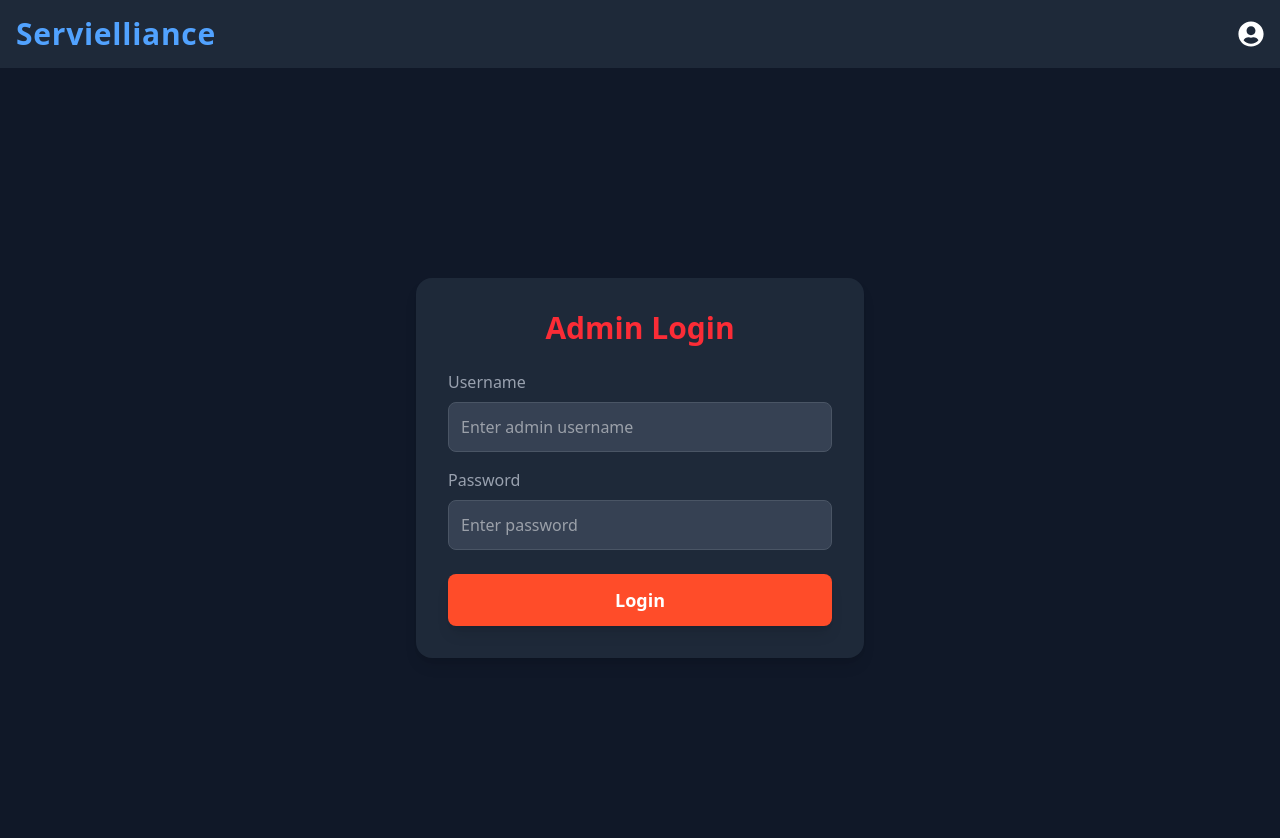
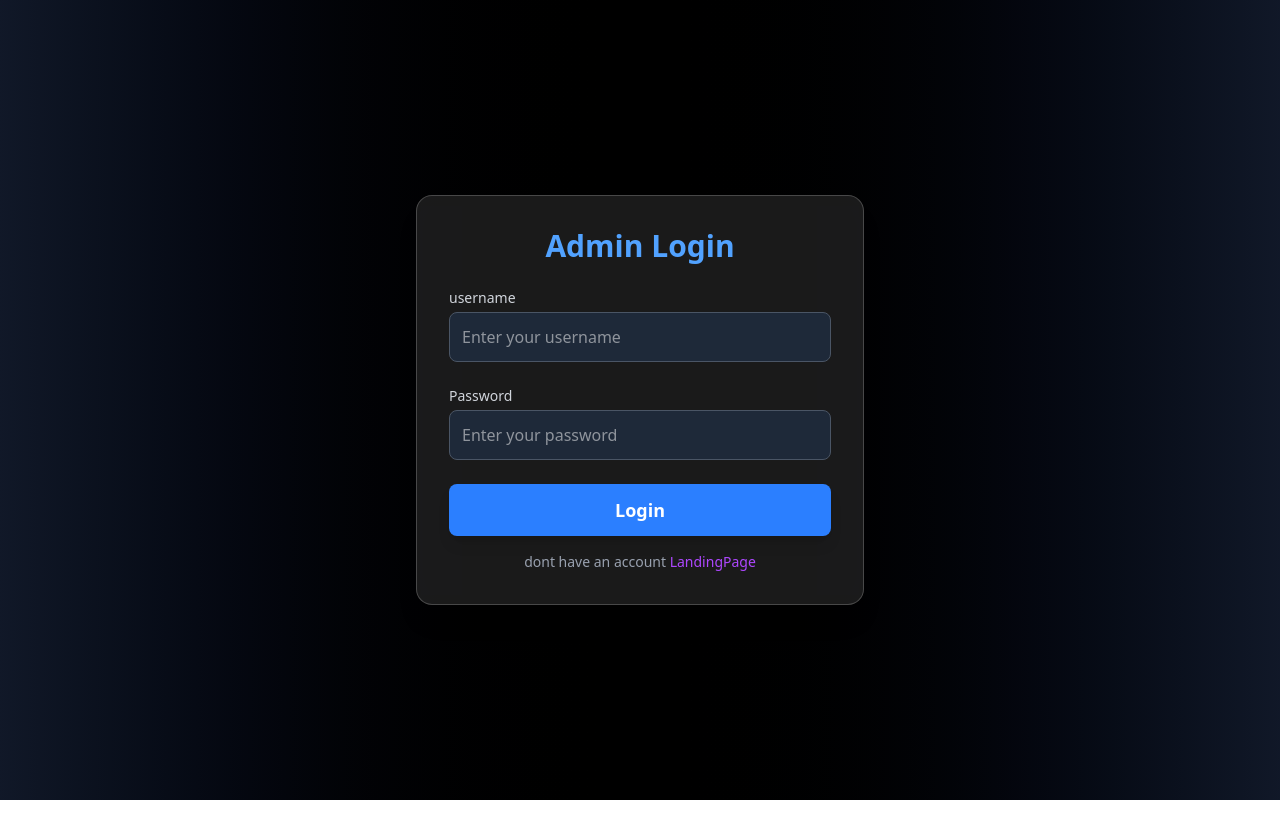
Before and after one commit to Nikk118/Servilanc, a React (Vite) app in the folder frontend/: page /admin/login in a window 1280 px wide. Shown: the top 838 px of the page. After the commit the page ends 800 px from the top, so only its background shows below. Built offline with nearby package versions, Linux system fonts and the light colour scheme; no server answers.

Commit message:
logins done

```diff
--- a/frontend/src/App.jsx
+++ b/frontend/src/App.jsx
@@ -1,35 +1,53 @@
 import React, { useEffect } from "react";
 import { Routes, Route } from "react-router-dom";
 import LandingPage from "./pages/Landing";
-import SignUp from "./Components/SignUp/SignUp";
-import LoginAsAdmin from "./pages/LoginAsAdmin";
-import LoginAsUser from "./Components/LoginAsUser/LoginAsUser";
+import SignUp from "./pages/SignUp";
+import LoginAdmin from "./pages/LoginAsAdmin";
+import LoginAsUser from "./pages/LoginAsUser";
 import LoginProfessional from "./pages/LoginProfessional"
-import Home from "./Components/home/home";
+import Home from "./pages/home";
 import { useAuthStore } from "./store/userAuthStore";
 import Navbar from "./Components/nav/Navbar";
 import { Toaster } from "react-hot-toast";
+import { useProfessionalStore } from "./store/useProfessionalStore";
+import ProfessionalHome from "./pages/ProfessionalHome";
+import NotFound from "./pages/NotFound";
+import AdminHome from "./pages/AdminHome";
+import { useAdminStore } from "./store/useAdminStore";
 
 
 
 export default function App() {
   const { authUser, checkAuth } = useAuthStore();
+  const {authProfessional,checkProfessional}=useProfessionalStore()
+  const {authAdmin,checkAdmin}=useAdminStore()
 
   useEffect(() => {
     checkAuth();
-  }, [checkAuth]);
+    checkProfessional();
+    checkAdmin();
+  }, [checkAuth, checkProfessional,checkAdmin]);
 
   return (
     <>
-      <Navbar />
+    {console.log(authAdmin)}
+    {console.log(authProfessional)}
+    {console.log(authUser)}
+
+    {authUser && <Navbar />}
+
       <Toaster position="top-center" reverseOrder={false} />
        <Routes>
           <Route path="/" element={authUser ? <Home /> : <LandingPage />} />
             <Route path="/login" element={authUser ? <Home /> : <LoginAsUser />} />
             <Route path="/professional/login" element={authUser ? <Home /> : <LoginProfessional />} />
-        <Route path="/admin/login" element={<LoginAsAdmin />} />
+            <Route path="/professional/home" element={authProfessional?<ProfessionalHome/>:<LoginProfessional />}/>
+            <Route path="/admin/login" element={authAdmin?<AdminHome />:<LoginAdmin />} />
+            <Route path="/admin/home" element={authAdmin?<AdminHome />:<LoginAdmin />} />
+
             <Route path="/signup" element={authUser ? <Home /> : <SignUp />} />
             <Route path="/home" element={authUser ? <Home />:<LoginAsUser />} />
+            <Route path="*" element={<NotFound/>}/>
        </Routes>
     </>
   );
--- a/frontend/src/Components/nav/Navbar.jsx
+++ b/frontend/src/Components/nav/Navbar.jsx
@@ -10,9 +10,9 @@ function Navbar() {
   return (
     <nav className="bg-gray-800 p-4 shadow-lg flex justify-between items-center">
       {/* Logo */}
-      <Link to="/home" className="text-3xl font-extrabold tracking-wide text-blue-400">
+      <div  className="text-3xl font-extrabold tracking-wide text-blue-400">
         Servielliance
-      </Link>
+      </div>
 
       {/* Navigation Links */}
       {authUser&&(
--- /dev/null
+++ b/frontend/src/pages/AdminHome.jsx
@@ -0,0 +1,15 @@
+import React from 'react'
+import { useAdminStore } from '../store/useAdminStore'
+
+function AdminHome() {
+    const {authAdmin,adminLogout}=useAdminStore()
+  return (
+    <div>
+      <h1>Admin: {authAdmin?.admin?.username || "Not Logged In"}</h1>
+
+    <button onClick={adminLogout}>logout</button>
+    </div>
+  )
+}
+
+export default AdminHome
--- a/frontend/src/pages/LoginAsAdmin.jsx
+++ b/frontend/src/pages/LoginAsAdmin.jsx
@@ -1,88 +1,88 @@
-import React, { useState } from "react";
+import { useState } from "react";
 import { useNavigate } from "react-router-dom";
-import axios from "axios";
+
 import { motion } from "framer-motion";
+import { useAdminStore } from "../store/useAdminStore";
 
-export default function LoginAsAdmin() {
-  const [formData, setFormData] = useState({
-    username: "",
-    password: "",
-  });
+export default function LoginAdmin() {
+  const [formData, setFormData] = useState({ username: "", password: "" });
+  const navigate = useNavigate();
+  const {adminLogin,isAdminLogin}=useAdminStore()
 
-  const [error, setError] = useState("");
-  const navigate = useNavigate();
 
   const handleChange = (e) => {
     const { name, value } = e.target;
-    setFormData((prevData) => ({
-      ...prevData,
-      [name]: value,
-    }));
+    setFormData({ ...formData, [name]: value });
   };
 
   const handleSubmit = async (e) => {
     e.preventDefault();
-    try {
-      const response = await axios.post(
-        "http://localhost:3000/api/admin/login",
-        formData
-      );
-      if (response.status === 200) {
-        navigate("/admin-dashboard");
-      }
-    } catch (error) {
-      setError(error.response?.data?.message || "An error occurred");
-    }
+    adminLogin(formData);
+    navigate("/admin/home")
   };
 
   return (
-    <div className="min-h-screen flex items-center justify-center bg-gray-900">
-      <motion.form
-        onSubmit={handleSubmit}
-        className="bg-gray-800 p-8 rounded-2xl shadow-lg w-full max-w-md"
-        initial={{ opacity: 0, y: -20 }}
-        animate={{ opacity: 1, y: 0 }}
-        transition={{ duration: 0.5 }}
+    <div className="min-h-screen flex items-center justify-center bg-gradient-to-r from-gray-900 via-black to-gray-900 text-white">
+      <motion.div
+        className="bg-white/10 backdrop-blur-lg p-8 rounded-2xl shadow-xl w-full max-w-md border border-white/20"
+        initial={{ y: -50, opacity: 0 }}
+        animate={{ y: 0, opacity: 1 }}
+        transition={{ duration: 0.8, ease: "easeOut" }}
       >
-        <h2 className="text-3xl font-bold text-red-500 mb-6 text-center">
+        <h2 className="text-3xl font-bold text-center text-blue-400 mb-6">
           Admin Login
         </h2>
 
-        {error && (
-          <div className="mb-4 text-red-500 text-center">{error}</div>
-        )}
-
-        <label className="block mb-2 text-left text-gray-400">Username</label>
+        <form onSubmit={handleSubmit} className="space-y-6">
+          <div>
+            <label className="block text-gray-300 text-sm mb-1">username</label>
             <input
               type="text"
               name="username"
               value={formData.username}
               onChange={handleChange}
-          className="w-full p-3 mb-4 bg-gray-700 border border-gray-600 rounded-lg text-white focus:ring focus:ring-[#ff4c29]"
-          placeholder="Enter admin username"
+              className="w-full p-3 bg-gray-800 border border-gray-600 rounded-lg focus:ring-2 focus:ring-blue-500"
+              placeholder="Enter your username"
               required
             />
+          </div>
 
-        <label className="block mb-2 text-left text-gray-400">Password</label>
+          <div>
+            <label className="block text-gray-300 text-sm mb-1">Password</label>
             <input
               type="password"
               name="password"
               value={formData.password}
               onChange={handleChange}
-          className="w-full p-3 mb-6 bg-gray-700 border border-gray-600 rounded-lg text-white focus:ring focus:ring-[#ff4c29]"
-          placeholder="Enter password"
+              className="w-full p-3 bg-gray-800 border border-gray-600 rounded-lg focus:ring-2 focus:ring-blue-500"
+              placeholder="Enter your password"
               required
             />
+          </div>
 
           <motion.button
             type="submit"
-          className="w-full bg-[#ff4c29] text-white py-3 rounded-lg text-lg font-semibold hover:bg-[#e04325] transition-all duration-200 shadow-lg"
+            className="w-full bg-blue-500 text-white py-3 rounded-lg text-lg font-semibold hover:bg-blue-600 transition-all duration-200 shadow-lg"
             whileHover={{ scale: 1.05 }}
             whileTap={{ scale: 0.95 }}
+            disabled={isAdminLogin}
           >
-          Login
+            {isAdminLogin ? "Logging in..." : "Login"}
           </motion.button>
-      </motion.form>
+        </form>
+
+        <div className="text-center mt-4">
+          <p className="text-gray-400 text-sm">
+             dont have an account{" "}
+            <span
+              className="text-purple-500 cursor-pointer hover:underline"
+              onClick={() => navigate("/")}
+            >
+            LandingPage
+            </span>
+          </p>
+        </div>
+      </motion.div>
     </div>
   );
 }
--- a/frontend/src/pages/LoginAsUser.jsx
+++ b/frontend/src/pages/LoginAsUser.jsx
@@ -1,6 +1,6 @@
 import { useState } from "react";
 import { useNavigate } from "react-router-dom";
-import { useAuthStore } from "../../store/userAuthStore.js"; // Import Zustand store
+import { useAuthStore } from "../store/userAuthStore"; // Import Zustand store
 import { motion } from "framer-motion";
 
 export default function LoginUser() {
@@ -80,6 +80,17 @@ export default function LoginUser() {
             </span>
           </p>
         </div>
+        <div className="text-center mt-4">
+          <p className="text-gray-400 text-sm">
+            login as others?{" "}
+            <span
+              className="text-purple-500 cursor-pointer hover:underline"
+              onClick={() => navigate("/")}
+            >
+              LandingPage
+            </span>
+          </p>
+        </div>
       </motion.div>
     </div>
   );
--- a/frontend/src/pages/LoginProfessional.jsx
+++ b/frontend/src/pages/LoginProfessional.jsx
@@ -3,7 +3,7 @@ import { useNavigate } from "react-router-dom";
 import { useProfessionalStore } from "../store/useProfessionalStore"; // Import Zustand store
 import { motion } from "framer-motion";
 
-export default function LoginUser() {
+export default function LoginProfessional() {
   const [formData, setFormData] = useState({ name: "", password: "" });
   const navigate = useNavigate();
   const { professionalLogin, isProfessionalLogin } = useProfessionalStore();
@@ -17,6 +17,7 @@ export default function LoginUser() {
   const handleSubmit = async (e) => {
     e.preventDefault();
     professionalLogin(formData);
+    navigate("/professional/home")
   };
 
   return (
@@ -71,7 +72,7 @@ export default function LoginUser() {
 
         <div className="text-center mt-4">
           <p className="text-gray-400 text-sm">
-             dont have an account
+             dont have an account{" "}
             <span
               className="text-purple-500 cursor-pointer hover:underline"
               onClick={() => navigate("/")}
--- /dev/null
+++ b/frontend/src/pages/NotFound.jsx
@@ -0,0 +1,12 @@
+import React from "react";
+import { Link } from "react-router-dom";
+
+export default function NotFound() {
+  return (
+    <div style={{ textAlign: "center", padding: "50px" }}>
+      <h1>404 - Page Not Found</h1>
+      <p>The page you are looking for does not exist.</p>
+      <Link to="/">Go to Home</Link>
+    </div>
+  );
+}
--- /dev/null
+++ b/frontend/src/pages/ProfessionalHome.jsx
@@ -0,0 +1,20 @@
+import React from 'react'
+import { useProfessionalStore } from '../store/useProfessionalStore'
+
+
+function ProfessionalHome() {
+  const {authProfessional,professionalLogout}=useProfessionalStore();
+  return (
+    <div>
+      <h1>
+        {console.log("helloo",authProfessional)}
+      sheeerrrrr:{authProfessional?.professional?.name||"default"}
+      </h1>
+      <button onClick={professionalLogout}>
+        logout
+      </button>
+    </div>
+  )
+}
+
+export default ProfessionalHome
--- a/frontend/src/pages/SignUp.jsx
+++ b/frontend/src/pages/SignUp.jsx
@@ -2,7 +2,7 @@ import { useState } from "react";
 import { useNavigate } from "react-router-dom";
 import axios from "axios";
 import { motion } from "framer-motion";
-import { useAuthStore } from "../../store/userAuthStore";
+import { useAuthStore } from "../store/userAuthStore";
 
 
 export default function SignupUser() {
@@ -95,6 +95,17 @@ export default function SignupUser() {
             </span>
           </p>
         </div>
+        <div className="text-center mt-4">
+          <p className="text-gray-400 text-sm">
+            login as others?{" "}
+            <span
+              className="text-purple-500 cursor-pointer hover:underline"
+              onClick={() => navigate("/")}
+            >
+              LandingPage
+            </span>
+          </p>
+        </div>
       </motion.div>
     </div>
   );
--- a/frontend/src/pages/home.jsx
+++ b/frontend/src/pages/home.jsx
@@ -1,7 +1,7 @@
 import React from "react";
 import { Link } from "react-router-dom";
 import {  FaUserCircle, FaWrench, FaBroom, FaCut } from "react-icons/fa";
-import { useAuthStore } from "../../store/userAuthStore";
+import { useAuthStore } from "../store/userAuthStore";
 import { LogOut } from "lucide-react";
 
 export default function Home() {
--- /dev/null
+++ b/frontend/src/store/useAdminStore.js
@@ -0,0 +1,48 @@
+import { create } from "zustand";
+import { axiosInstant } from "../lib/axios";
+import toast from "react-hot-toast";
+
+const BASE_URL = "http://localhost:3000/api";
+
+export const useAdminStore = create((set) => ({
+    authAdmin: null,
+    isCheckingAuthAdmin: true,
+    isAdminLogin: false,
+
+    checkAdmin: async () => {
+        set({ isCheckingAuthAdmin: true });
+        try {
+          const res = await axiosInstant.get("/admin/getAdmin");
+          set({ authAdmin: res.data });
+          toast.success("Logged in successfully");
+        } catch (error) {
+          console.error("Authentication error:", error);
+          set({ authAdmin: null });
+        } finally {
+          set({ isCheckingAuthAdmin: false });
+        }
+      },
+      adminLogin: async (data) => {
+        set({ isAdminLogin: true });
+        try {
+          const res = await axiosInstant.post("/admin/login", data);
+          set({ authAdmin: res.data });
+          toast.success("Logged in successfully");
+        } catch (error) {
+          console.error(error.response.data.message);
+          toast.error(error?.response?.data.message || "Login failed");
+        } finally {
+          set({ isAdminLogin: false });
+        }
+      } ,
+      adminLogout: async () => {
+        try {
+          await axiosInstant.get("/admin/logout");
+          set({ authAdmin: null });
+          toast.success("Logged out successfully");
+        } catch (error) {
+          console.error("Logout error:", error);
+          toast.error(error?.response?.data?.message || "Logout failed");
+        }
+      },
+  }));
```
Also changed, not shown: 1 other file (tests, documents, lock files or other folders). Lines whose indentation alone changed are shown as unchanged.
